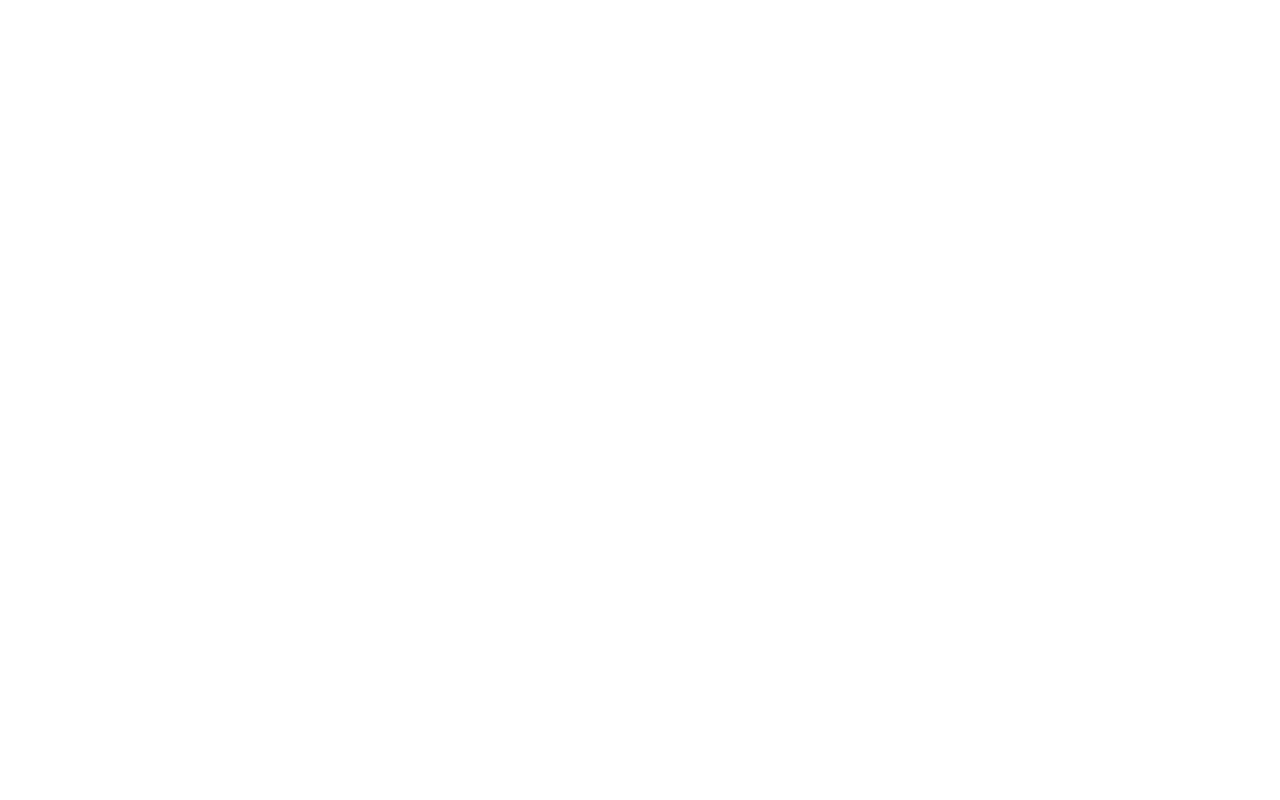
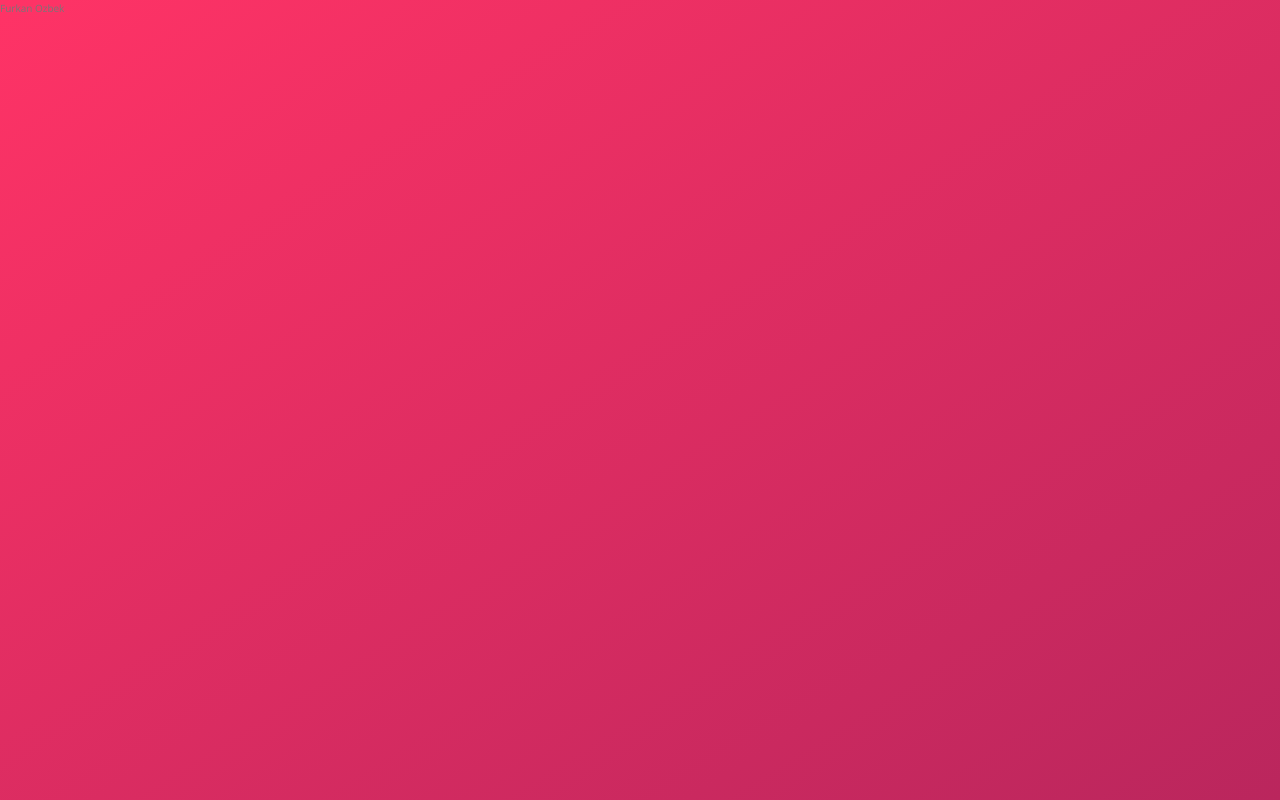
Before and after one commit to afozbek/Trillo, a website: page index.html in a window 1280 px wide. Drawn offline with nearby package versions, Linux system fonts and the light colour scheme.

Commit message:
set_up_the_files

```diff
--- a/index.html
+++ b/index.html
@@ -1,5 +1,6 @@
 <!DOCTYPE html>
 <html lang="en">
+
 <head>
     <meta charset="UTF-8">
     <meta name="viewport" content="width=device-width, initial-scale=1.0">
@@ -10,7 +11,9 @@
 
     <title>trillo &mdash; Your all-in-one booking app</title>
 </head>
+
 <body>
+    Furkan Ozbek
+</body>
 
-    </body>
 </html>
--- /dev/null
+++ b/sass/_base.scss
@@ -0,0 +1,45 @@
+//variables
+:root {
+    --color-primary: #eb2f64;
+    --color-primary-light: #FF3366;
+    --color-primary-dark: #BA265D;
+
+    --color-grey-light-1: #faf9f9;
+    --color-grey-light-2: #f4f2f2;
+    --color-grey-light-3: #f0eeee;
+    --color-grey-light-4: #ccc  ;
+
+    --color-grey-dark-1: #333;
+    --color-grey-dark-2: #777;
+    --color-grey-dark-3: #999;
+}
+
+
+* {
+    margin: 0;
+    padding: 0;
+}
+
+*,
+*::before,
+*::after {
+    box-sizing: inherit;
+}
+
+html {
+    box-sizing: border-box;
+    font-size: 62.5% //1rem = 10px;
+}
+
+body {
+    font-family: 'Open Sans', sans-serif;
+    font-weight: 400;
+    line-height: 1.6;
+    color: var(--color-grey-dark-2);
+    background-image: linear-gradient(to right bottom, var(--color-primary-light), var(--color-primary-dark));
+    background-size: cover;
+    background-repeat: no-repeat;
+
+
+    min-height: 100vh;
+}
--- a/sass/main.scss
+++ b/sass/main.scss
@@ -1,17 +1,3 @@
-/*
-COLORS
-
-Primary: #eb2f64
-Primary light: #FF3366
-Primary dark: #BA265D
-
-Grey light 1: #faf9f9
-Grey light 2: #f4f2f2
-Grey light 3: #f0eeee
-Grey light 4: #ccc
-
-Grey dark 1: #333
-Grey dark 2: #777
-Grey dark 3: #999
-
-*/
+@import "base";
+@import "components";
+@import "layout";
```
Also changed, not shown: package.json (+8 -9 lines), css/style.css, sass/_components.scss (added), sass/_layout.scss (added), 1 other file. Lines whose indentation alone changed are shown as unchanged.
